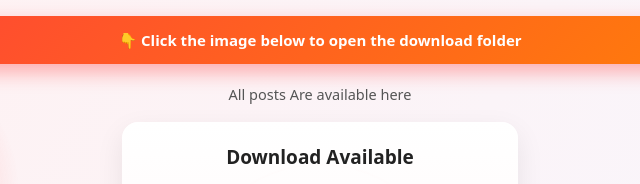
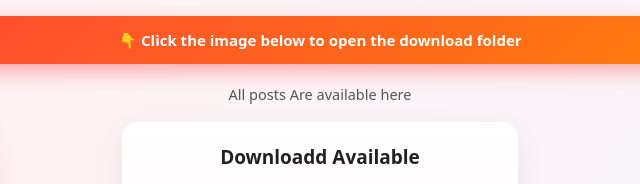
Before and after one commit to Fardin761/New-project, a plain HTML site: page index.html in a window 1280 px wide. Shown: the top 184 px of the page, 320-960 px from the left. Drawn offline with Linux system fonts and the light colour scheme.

Commit message:
updated New-project

```diff
--- a/index.html
+++ b/index.html
@@ -153,7 +153,7 @@
 
   <!-- POSTS -->
   <div class="min-download-card">
-    <div class="min-title">Download Available</div>
+    <div class="min-title">Downloadd Available</div>
     <a href="https://example.com/file1" class="min-image-link" target="_blank">
       <div class="min-download-image">
         <img src="images/image1.png" alt="Download 1">
```
